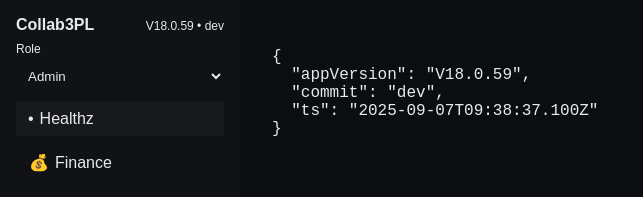
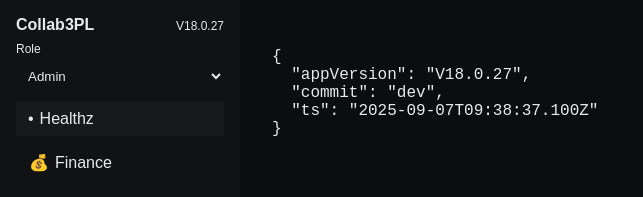
Before and after one commit to twgallo13/c3pl-ver18, a React (Vite) app: page / in a window 1280 px wide. Both pictures are taken after a click on the button "Enter App". Shown: the top 197 px of the page, without its empty margins (0-643 px from the left). Built offline with nearby package versions, Linux system fonts and the light colour scheme.

Commit message:
fix(version): hardcode APP_VERSION 27 and remove boot overlay (V18.0.27)

```diff
--- a/src/AppShell.tsx
+++ b/src/AppShell.tsx
@@ -85,7 +85,7 @@ function AuthedAppShellInner() {
       }}>
         <div style={{ display: 'flex', justifyContent: 'space-between', alignItems: 'baseline', marginBottom: '0.5rem' }}>
           <div style={{ fontWeight: 600 }}>Collab3PL</div>
-          <div style={{ fontSize: 12, color: 'var(--color-muted)' }}>{typeof __APP_VERSION__ !== 'undefined' && typeof __COMMIT_SHA__ !== 'undefined' ? `${__APP_VERSION__} • ${__COMMIT_SHA__}` : APP_VERSION}</div>
+          <div style={{ fontSize: 12, color: 'var(--color-muted)' }}>{APP_VERSION}</div>
         </div>
 
         {/* Role switcher synced with auth */}
--- a/src/routes/registry.tsx
+++ b/src/routes/registry.tsx
@@ -1,6 +1,6 @@
 // Healthz route component
 const Healthz: React.FC = () => {
-  const appVersion = typeof __APP_VERSION__ !== 'undefined' ? __APP_VERSION__ : 'V18.0.59';
+  const appVersion = 'V18.0.27';
   const commit = typeof __COMMIT_SHA__ !== 'undefined' ? __COMMIT_SHA__ : 'dev';
   const ts = new Date().toISOString();
   return (
--- a/vite.config.ts
+++ b/vite.config.ts
@@ -15,7 +15,7 @@ export default defineConfig({
     },
   },
   define: {
-    __APP_VERSION__: JSON.stringify(process.env.npm_package_version ?? 'V18.0.59'),
+    __APP_VERSION__: JSON.stringify('V18.0.27'),
     __COMMIT_SHA__: JSON.stringify(process.env.VITE_COMMIT_SHA ?? 'dev'),
   },
 });
```
